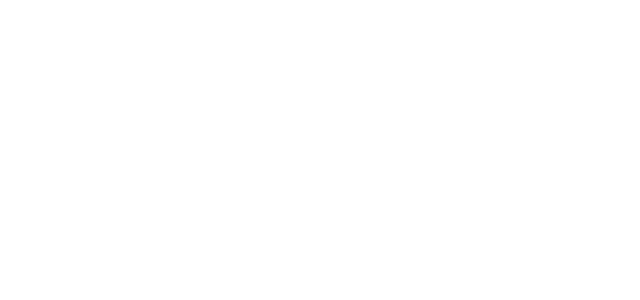
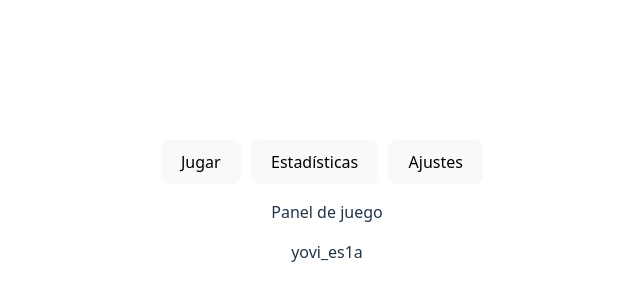
Before and after one commit to Arquisoft/yovi_es1a, a React app in the folder webapp/: page /menu in a window 1280 px wide. Before the commit this address had no page. Shown: the part 190-490 px from the top of the page, without its empty margins (313-953 px from the left). Built offline with nearby package versions, Linux system fonts and the light colour scheme; the HTML template or start-up script is replaced by a standard one.

Commit message:
Añado ventana con menu de opciones

```diff
--- a/webapp/src/App.tsx
+++ b/webapp/src/App.tsx
@@ -5,6 +5,7 @@
 import Home from './Home';
 import Login from './Login';
 import Tablero from './Tablero';
+import MenuOpciones from './MenuOpciones';
 
 function App() {
   return (
@@ -14,6 +15,7 @@
       <Route path="/botTester" element={<BotTester />} />
       <Route path="/login" element={<Login />} />
       <Route path="/game" element={<Tablero />} />
+      <Route path="/menu" element={<MenuOpciones />} />
     </Routes>
   );
 }
--- /dev/null
+++ b/webapp/src/MenuOpciones.tsx
@@ -0,0 +1,34 @@
+import React, { useState } from "react";
+//import "./Menu.css";
+
+const Menu: React.FC = () => {
+  const [activeTab, setActiveTab] = useState("play");
+
+  return (
+    <div>
+      <nav className="nav-bar">
+        <button onClick={() => setActiveTab("play")} className="nav-item">
+          Jugar
+        </button>
+        <button onClick={() => setActiveTab("stats")} className="nav-item">
+          Estadísticas
+        </button>
+        <button onClick={() => setActiveTab("settings")} className="nav-item">
+          Ajustes
+        </button>
+      </nav>
+
+      <div className="content">
+        {activeTab === "play" && <p>Panel de juego</p>}
+        {activeTab === "stats" && <p>Panel de estadísticas</p>}
+        {activeTab === "settings" && <p>Panel de ajustes</p>}
+      </div>
+
+      <footer className="footer">
+        <p>yovi_es1a</p>
+      </footer>
+    </div>
+  );
+};
+
+export default Menu;
```
